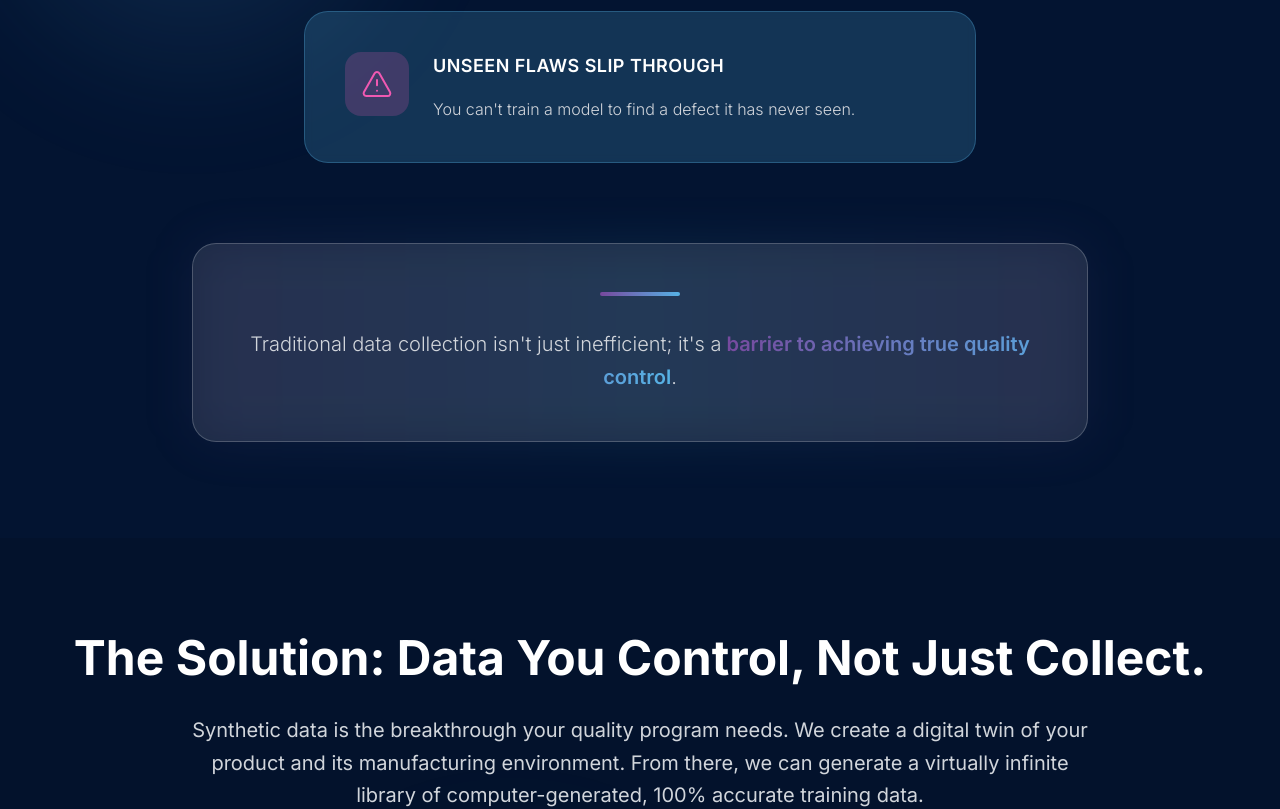
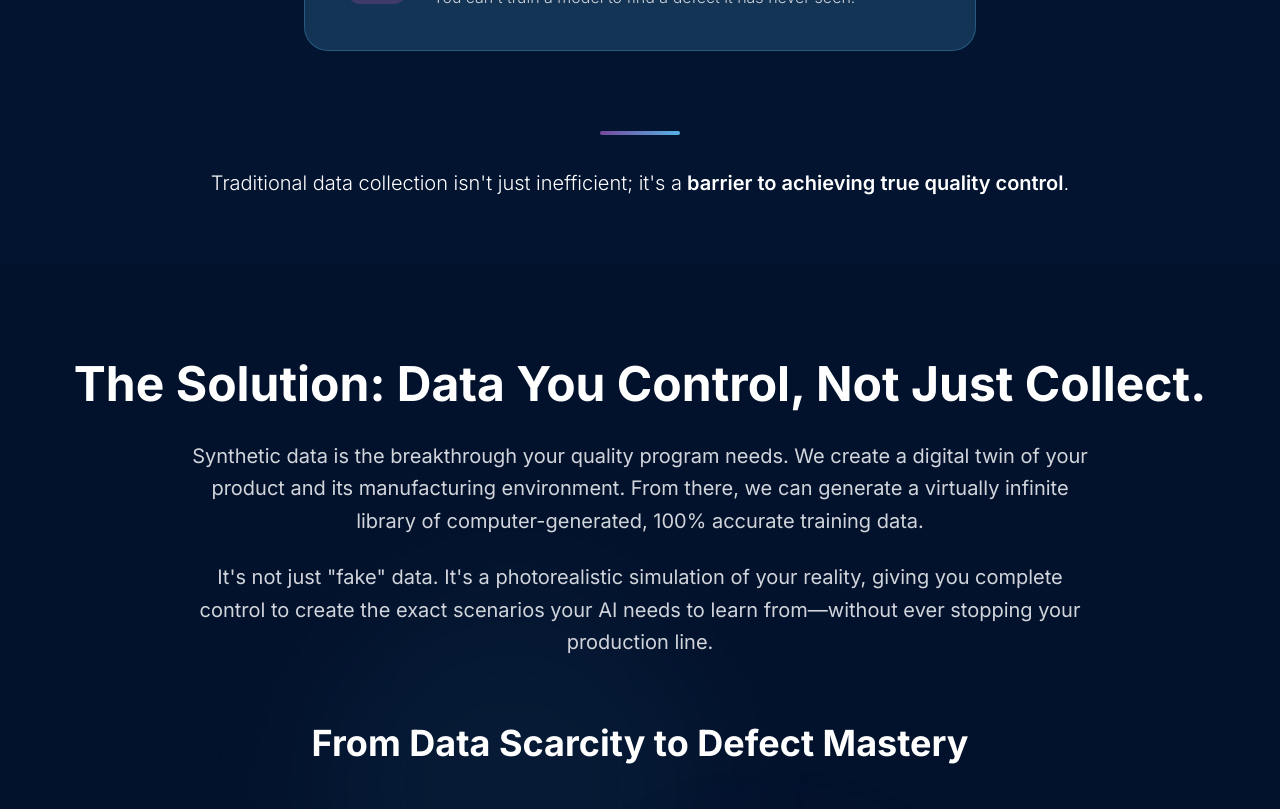
Before and after one commit to kwattu/symage-perfect-vision-landing, a React (Vite) app: page / in a window 1280 px wide. Shown: the part 1980-2789 px from the top of the page. Built offline with nearby package versions, Linux system fonts and the light colour scheme.

Commit message:
Fix layout and content order
Removed space between elements, removed box and styled text, and swapped section order in `src/components/Problem.tsx` and `src/components/Solution.tsx`.

```diff
--- a/src/components/Hero.tsx
+++ b/src/components/Hero.tsx
@@ -46,8 +46,8 @@ const Hero = () => {
               </p>
             </div>
 
-            {/* Clean CTA Button */}
-            <div className="animate-scale-in mb-16 pb-4" style={{ animationDelay: '0.4s', animationFillMode: 'both' }}>
+            {/* Clean CTA Button - removed bottom margin */}
+            <div className="animate-scale-in" style={{ animationDelay: '0.4s', animationFillMode: 'both' }}>
               <Button size="lg" className="bg-symage-blue hover:bg-symage-blue/90 text-white text-lg px-10 py-5 h-auto rounded-xl shadow-lg hover:shadow-xl transition-all duration-300 hover:scale-105">
                 <span>Claim Free Proof-of-Concept Dataset</span>
                 <ArrowRight className="ml-3 h-5 w-5" />
--- a/src/components/Problem.tsx
+++ b/src/components/Problem.tsx
@@ -3,7 +3,7 @@ import { AlertTriangle, Clock, Database, Eye, TrendingDown, X } from "lucide-rea
 
 const Problem = () => {
   return (
-    <section className="py-24 bg-symage-dark relative overflow-hidden">
+    <section className="py-16 bg-symage-dark relative overflow-hidden">
       {/* Elegant background elements */}
       <div className="absolute inset-0">
         <div className="absolute top-1/4 right-1/6 w-72 h-72 bg-symage-purple/10 rounded-full blur-3xl"></div>
@@ -98,19 +98,14 @@ const Problem = () => {
             </div>
           </div>
 
-          {/* Elegant conclusion statement */}
+          {/* Elegant conclusion statement - removed box styling */}
           <div className="text-center animate-fade-in">
             <div className="max-w-4xl mx-auto">
-              <div className="relative">
-                <div className="absolute inset-0 bg-gradient-to-r from-symage-purple/10 via-symage-blue/10 to-symage-purple/10 rounded-3xl blur-xl"></div>
-                <div className="relative bg-white/10 backdrop-blur-sm border border-white/20 rounded-3xl p-12">
-                  <div className="w-20 h-1 bg-gradient-to-r from-symage-purple to-symage-blue mx-auto mb-8 rounded-full"></div>
-                  <p className="text-xl text-gray-300 leading-relaxed font-light">
-                    Traditional data collection isn't just inefficient; it's a
-                    <span className="font-semibold bg-gradient-to-r from-symage-purple to-symage-blue bg-clip-text text-transparent"> barrier to achieving true quality control</span>.
-                  </p>
-                </div>
-              </div>
+              <div className="w-20 h-1 bg-gradient-to-r from-symage-purple to-symage-blue mx-auto mb-8 rounded-full"></div>
+              <p className="text-xl text-white leading-relaxed font-light">
+                Traditional data collection isn't just inefficient; it's a
+                <span className="font-semibold"> barrier to achieving true quality control</span>.
+              </p>
             </div>
           </div>
         </div>
--- a/src/components/Solution.tsx
+++ b/src/components/Solution.tsx
@@ -47,52 +47,8 @@ const Solution = () => {
             </p>
           </div>
 
-          {/* Process Steps */}
-          <div className="grid grid-cols-1 md:grid-cols-3 gap-8 mb-16">
-            {processSteps.map((step, index) => (
-              <div
-                key={step.number}
-                className="relative bg-white/5 backdrop-blur-sm rounded-2xl p-8 border border-white/10 animate-scale-in"
-                style={{
-                  animationDelay: `${index * 0.2}s`,
-                  animationFillMode: 'both'
-                }}
-              >
-                {/* Step Number Circle */}
-                <div className="w-16 h-16 bg-symage-blue rounded-full flex items-center justify-center mb-6 mx-auto">
-                  <span className="text-2xl font-bold text-white">{step.number}</span>
-                </div>
-
-                <h3 className="text-xl font-bold text-white mb-4 text-center font-sans">
-                  {step.title}
-                </h3>
-                <p className="text-gray-300 leading-relaxed text-center">
-                  {step.description}
-                </p>
-
-                {/* Connection Arrow (hidden on last item) */}
-                {index < processSteps.length - 1 && (
-                  <div className="hidden md:block absolute top-1/2 -right-4 transform -translate-y-1/2">
-                    <ArrowRight className="h-8 w-8 text-symage-blue/50" />
-                  </div>
-                )}
-              </div>
-            ))}
-          </div>
-
-          {/* Mid-page CTA */}
-          <div className="text-center mb-20 animate-fade-in">
-            <Button
-              onClick={scrollToCTA}
-              className="bg-symage-dark hover:bg-symage-dark/90 text-white border border-symage-blue px-8 py-3 rounded-xl shadow-lg hover:shadow-xl transition-all duration-300"
-            >
-              Ready to transform your quality control?
-              <ChevronDown className="ml-2 h-4 w-4" />
-            </Button>
-          </div>
-
-          {/* Value Propositions */}
-          <div className="grid grid-cols-1 md:grid-cols-2 lg:grid-cols-3 gap-8">
+          {/* Value Propositions - moved to top */}
+          <div className="grid grid-cols-1 md:grid-cols-2 lg:grid-cols-3 gap-8 mb-16">
             {[
               {
                 title: "Perfect Labeling, Every Time",
@@ -132,6 +88,50 @@ const Solution = () => {
               </div>
             ))}
           </div>
+
+          {/* Mid-page CTA */}
+          <div className="text-center mb-20 animate-fade-in">
+            <Button
+              onClick={scrollToCTA}
+              className="bg-symage-dark hover:bg-symage-dark/90 text-white border border-symage-blue px-8 py-3 rounded-xl shadow-lg hover:shadow-xl transition-all duration-300"
+            >
+              Ready to transform your quality control?
+              <ChevronDown className="ml-2 h-4 w-4" />
+            </Button>
+          </div>
+
+          {/* Process Steps - moved to bottom */}
+          <div className="grid grid-cols-1 md:grid-cols-3 gap-8">
+            {processSteps.map((step, index) => (
+              <div
+                key={step.number}
+                className="relative bg-white/5 backdrop-blur-sm rounded-2xl p-8 border border-white/10 animate-scale-in"
+                style={{
+                  animationDelay: `${index * 0.2}s`,
+                  animationFillMode: 'both'
+                }}
+              >
+                {/* Step Number Circle */}
+                <div className="w-16 h-16 bg-symage-blue rounded-full flex items-center justify-center mb-6 mx-auto">
+                  <span className="text-2xl font-bold text-white">{step.number}</span>
+                </div>
+
+                <h3 className="text-xl font-bold text-white mb-4 text-center font-sans">
+                  {step.title}
+                </h3>
+                <p className="text-gray-300 leading-relaxed text-center">
+                  {step.description}
+                </p>
+
+                {/* Connection Arrow (hidden on last item) */}
+                {index < processSteps.length - 1 && (
+                  <div className="hidden md:block absolute top-1/2 -right-4 transform -translate-y-1/2">
+                    <ArrowRight className="h-8 w-8 text-symage-blue/50" />
+                  </div>
+                )}
+              </div>
+            ))}
+          </div>
         </div>
       </div>
     </section>
```
